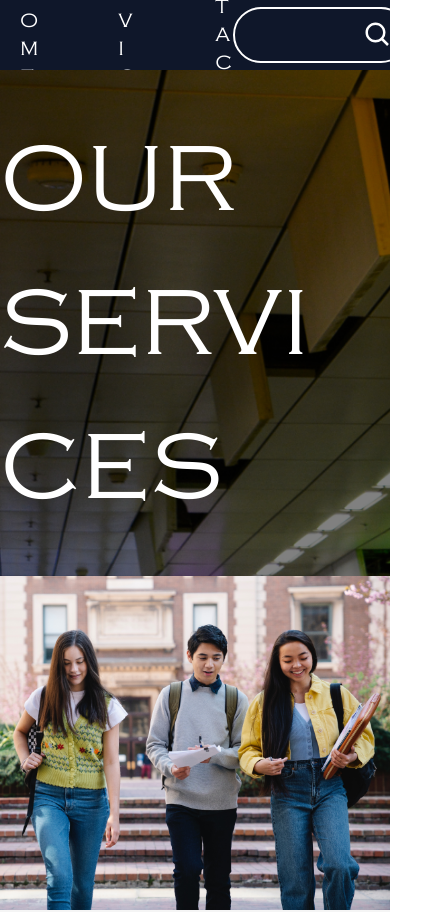
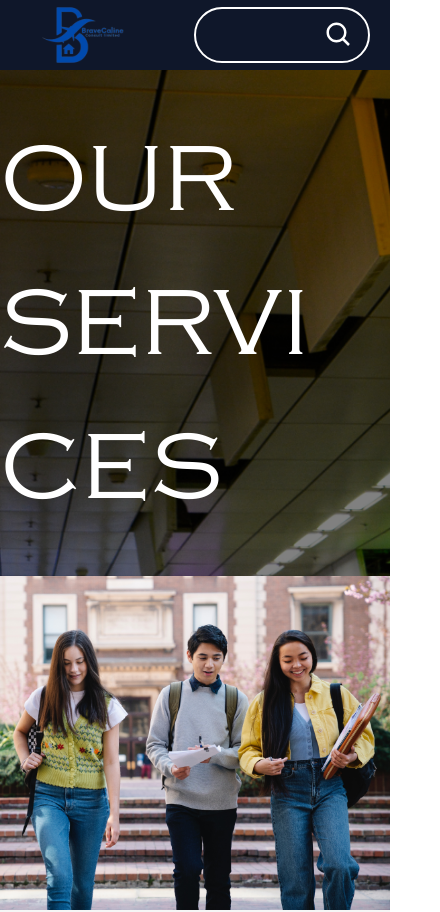
Before and after one commit to fantee-hub/bravecline, a Next.js app: page /services in a window 390 px wide. Shown: the top 912 px of the page, 440 px wide, since content can reach past the window. Built offline with nearby package versions, Linux system fonts and the light colour scheme.

Commit message:
feat: changes in the footer section

```diff
--- a/package.json
+++ b/package.json
@@ -9,6 +9,7 @@
     "lint": "next lint"
   },
   "dependencies": {
+    "hamburger-react": "^2.5.0",
     "next": "13.5.4",
     "react": "^18",
     "react-dom": "^18",
--- a/src/components/Footer/index.tsx
+++ b/src/components/Footer/index.tsx
@@ -52,11 +52,11 @@ const Footer = () => {
                 type="email"
                 name="email"
                 id="email"
-                className="w-96 h-3.5 p-4 outline-none bg-white text-slate-900"
+                className="lg:w-96 w-full h-3.5 p-4 outline-none bg-white text-slate-900"
               />
             </div>
             <div>
-              <button className="bg-blue-300 w-96 h-8 rounded outline-none">
+              <button className="bg-blue-300 lg:w-96 w-full h-8 rounded outline-none">
                 Subscribe
               </button>
             </div>
--- a/src/components/Nav/index.tsx
+++ b/src/components/Nav/index.tsx
@@ -12,7 +12,7 @@ const Nav = () => {
       <div>
         <img src={logo.src} alt="logo" />
       </div>
-      <div>
+      <div className="hidden lg:block">
         <ul className="flex items-center gap-20 text-xl">
           <Link href="/">
             <li className={`${pathname === "/" ? "nav-active" : ""} relative`}>
```
Also changed, not shown: 1 other file (tests, documents, lock files or other folders).
